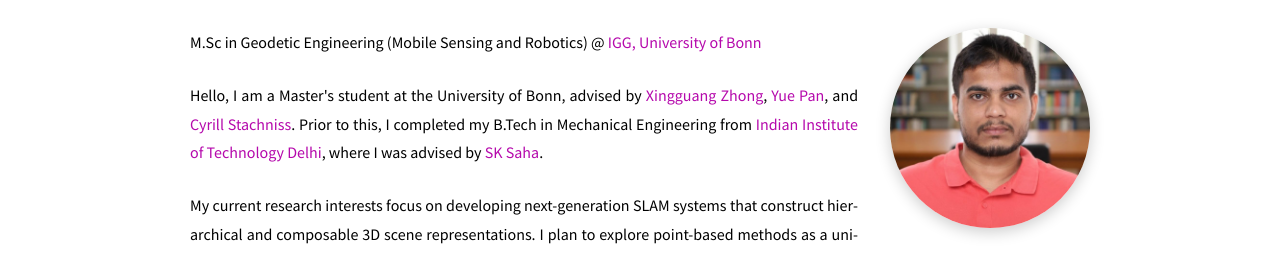
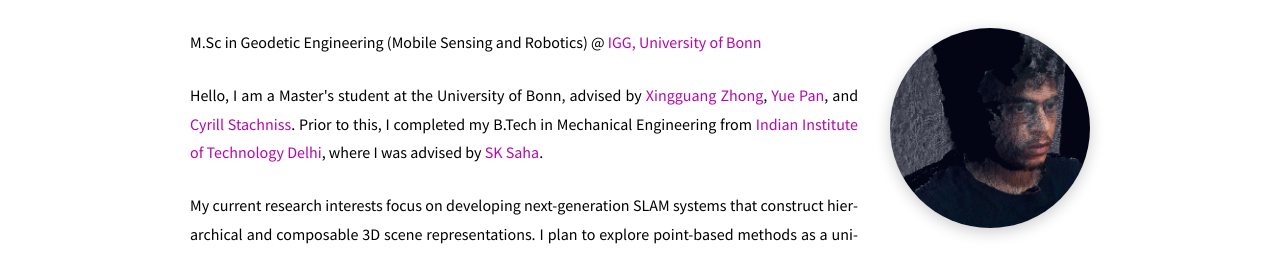
Before and after one commit to shashankyld/shashankyld.github.io, a plain HTML site: page index.html in a window 1280 px wide. Shown: the part 158-413 px from the top of the page. Drawn offline with Linux system fonts and the light colour scheme; a web font is replaced by a local one.

Commit message:
Update profile image and favicon in index.html

```diff
--- a/index.html
+++ b/index.html
@@ -8,7 +8,9 @@
     <link href="https://fonts.googleapis.com/css2?family=Source+Sans+Pro:wght@300;400;600;700&family=Source+Serif+Pro:wght@400;600&display=swap" rel="stylesheet">
     <link href="https://cdnjs.cloudflare.com/ajax/libs/font-awesome/6.0.0/css/all.min.css" rel="stylesheet">
     <link rel="stylesheet" href="style_alfolio.css">
-    <link rel="icon" href="Images/shashank_red.ico" type="image/x-icon">
+    <!-- <link rel="icon" href="Images/shashank_red.ico" type="image/x-icon"> -->
+    <link rel="icon" href="Images/shashank123.jpg" type="image/x-icon">
+
 </head>
 <body>
     <!-- Top Navigation Bar -->
@@ -62,7 +64,7 @@
                     <article>
                         <!-- Profile Section -->
                         <div class="profile">
-                            <img src="Images/shashank.jpeg" alt="Shashank Dammalapati" class="img-fluid rounded-circle">
+                            <img src="Images/shashank123.jpg" alt="Shashank Dammalapati" class="img-fluid rounded-circle">
                             <div class="more-info">
                                 <!-- <p><strong>Email:</strong> shashank.dammalapati@example.com</p>
                                 <p><strong>Location:</strong> Bonn, Germany</p>
```
